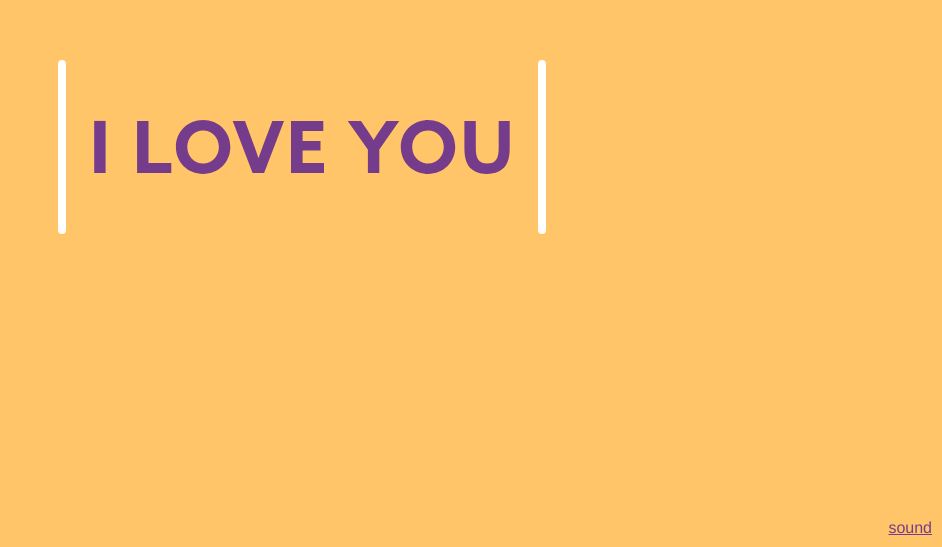
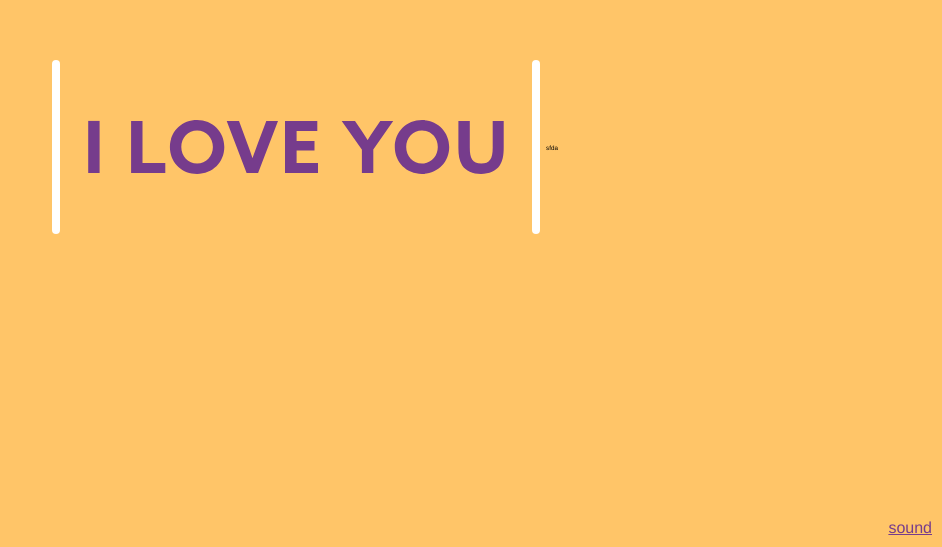
Before and after one commit to JoshLudahl/ludahlagasa, a plain HTML site: page index.html in a window 1280 px wide. Shown: the part 253-800 px from the top of the page, without its empty margins (338-1280 px from the left). Drawn offline with Linux system fonts and the light colour scheme.

Commit message:
No, one snack

```diff
--- a/index.html
+++ b/index.html
@@ -26,7 +26,7 @@
     </svg>
     <div class="mo-container"> </div>
 </div>
-
+sfda
 <div class="sound">sound</div>
 </body>
 </html>
```
